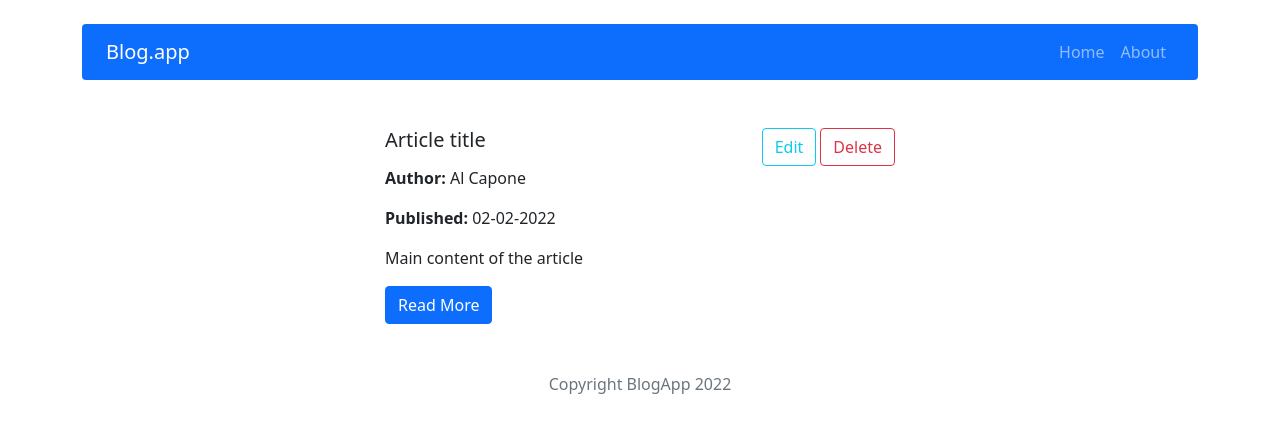
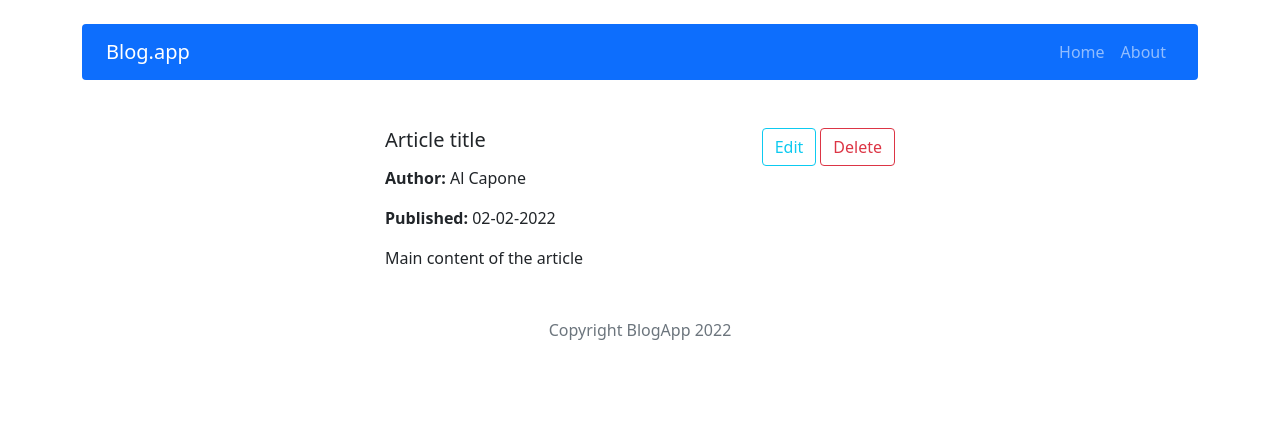
Before and after one commit to arcinech/crud-app, a React (Create React App) app: page /post/1 in a window 1280 px wide. Shown: the top 432 px of the page. Built offline with nearby package versions, Linux system fonts and the light colour scheme.

Commit message:
Fix: to direction for buttons

```diff
--- a/src/components/common/PostCard/PostCard.js
+++ b/src/components/common/PostCard/PostCard.js
@@ -28,7 +28,7 @@ const PostCard = ({id, title, author, publishedDate, shortDescription, content})
                 !urlCheck(urlParam)
                 &&
                 <div>
-                    <Button className="mx-1" variant="outline-info">Edit</Button>
+                    <Button as={Link} to={`/post/edit/${id}`} className="mx-1" variant="outline-info">Edit</Button>
                     <Button variant="outline-danger" onClick={handleShow}>Delete</Button>
                 </div>
             }
@@ -38,9 +38,11 @@ const PostCard = ({id, title, author, publishedDate, shortDescription, content})
 
             {selectText(urlParam)}
 
+            {urlCheck(urlParam)
+            &&
             <div>
             <Button as={Link} to={`/post/${id}`} className="mt-auto mb-0">Read More</Button>
-            </div>
+            </div>}
         </Card >
     );
 }
```
